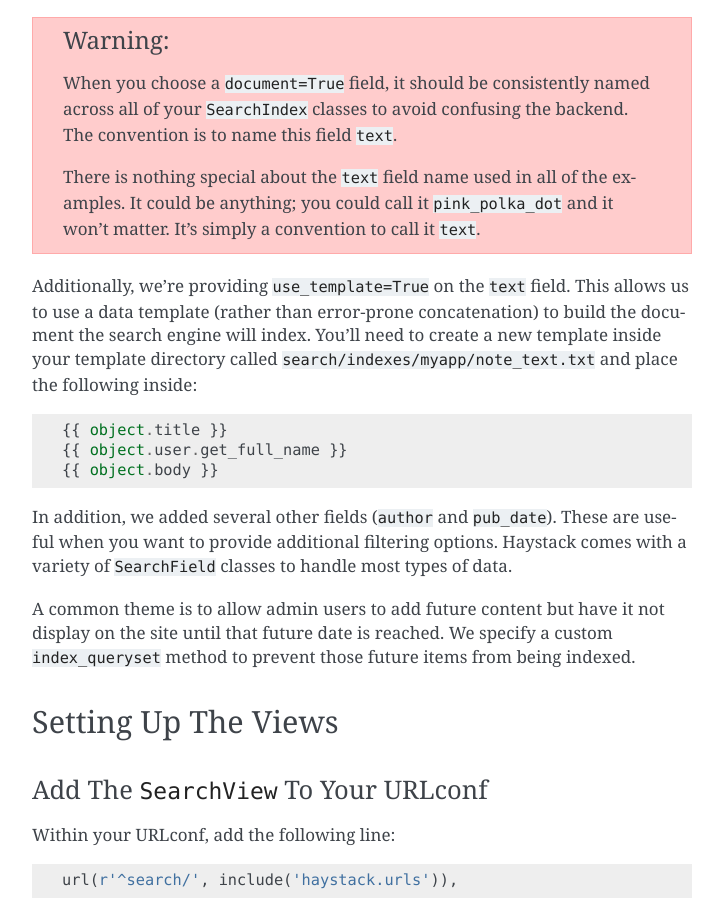
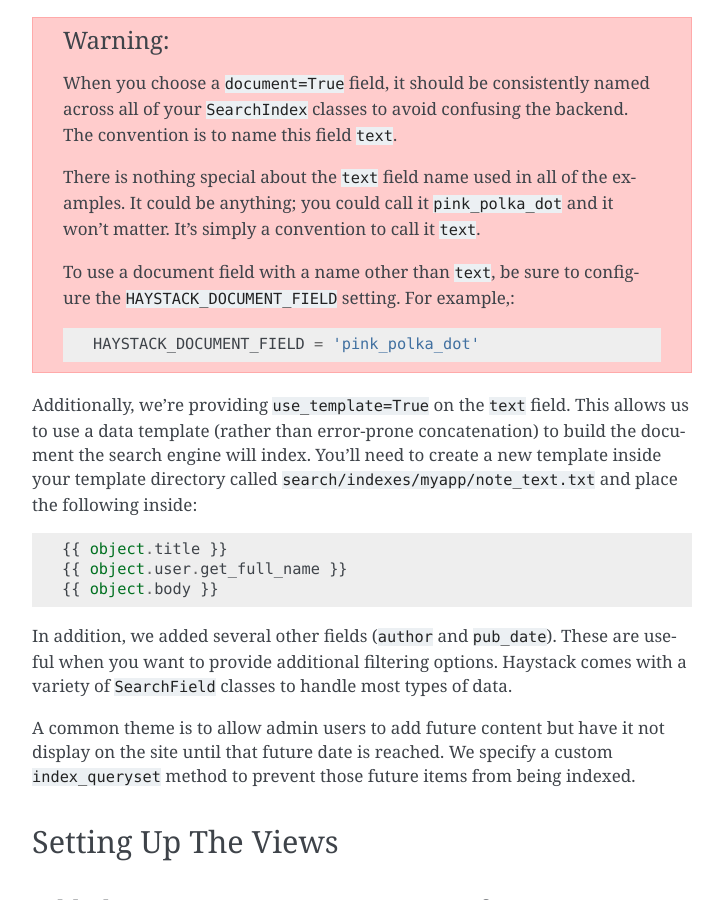
Before and after one commit to marlowe2332/reinforcement, a Sphinx documentation site: the page built from docs/tutorial.rst, in a window 1280 px wide and 900 px high, scrolled down 5272 px. Shown: the whole window, without its empty margins (388-1111 px from the left). Built offline with Sphinx 7.4.7, drawn with Linux system fonts in a browser that asks for light colours.

Commit message:
Clarifies need for HAYSTACK_DOCUMENT_FIELD
This setting is needed when using a document field name other than `text`, which is not clear as-written.

```diff
--- a/docs/tutorial.rst
+++ b/docs/tutorial.rst
@@ -264,6 +264,11 @@ which field is the primary field for searching within.
     examples. It could be anything; you could call it ``pink_polka_dot`` and
     it won't matter. It's simply a convention to call it ``text``.
 
+    To use a document field with a name other than ``text``, be sure to configure
+    the ``HAYSTACK_DOCUMENT_FIELD`` setting. For example,::
+
+        HAYSTACK_DOCUMENT_FIELD = 'pink_polka_dot'
+
 Additionally, we're providing ``use_template=True`` on the ``text`` field. This
 allows us to use a data template (rather than error-prone concatenation) to
 build the document the search engine will index. You’ll need to
```
